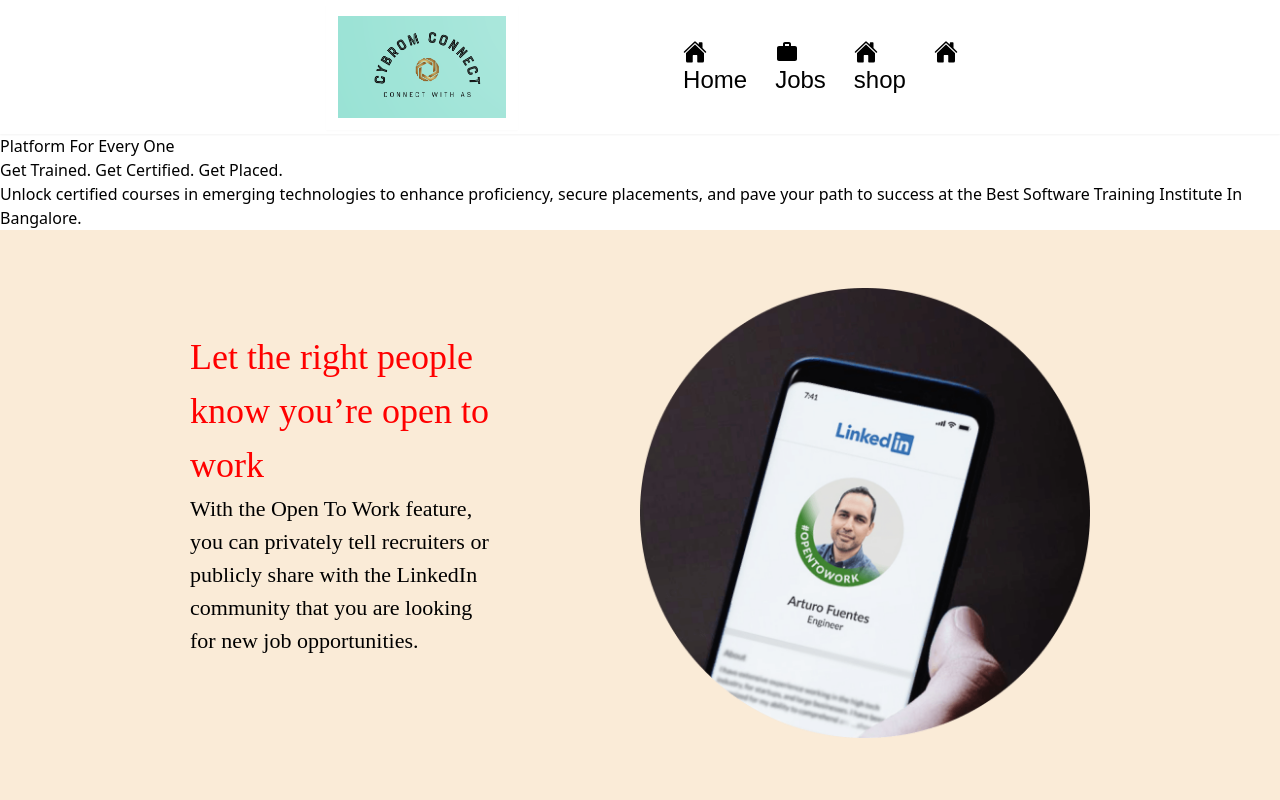
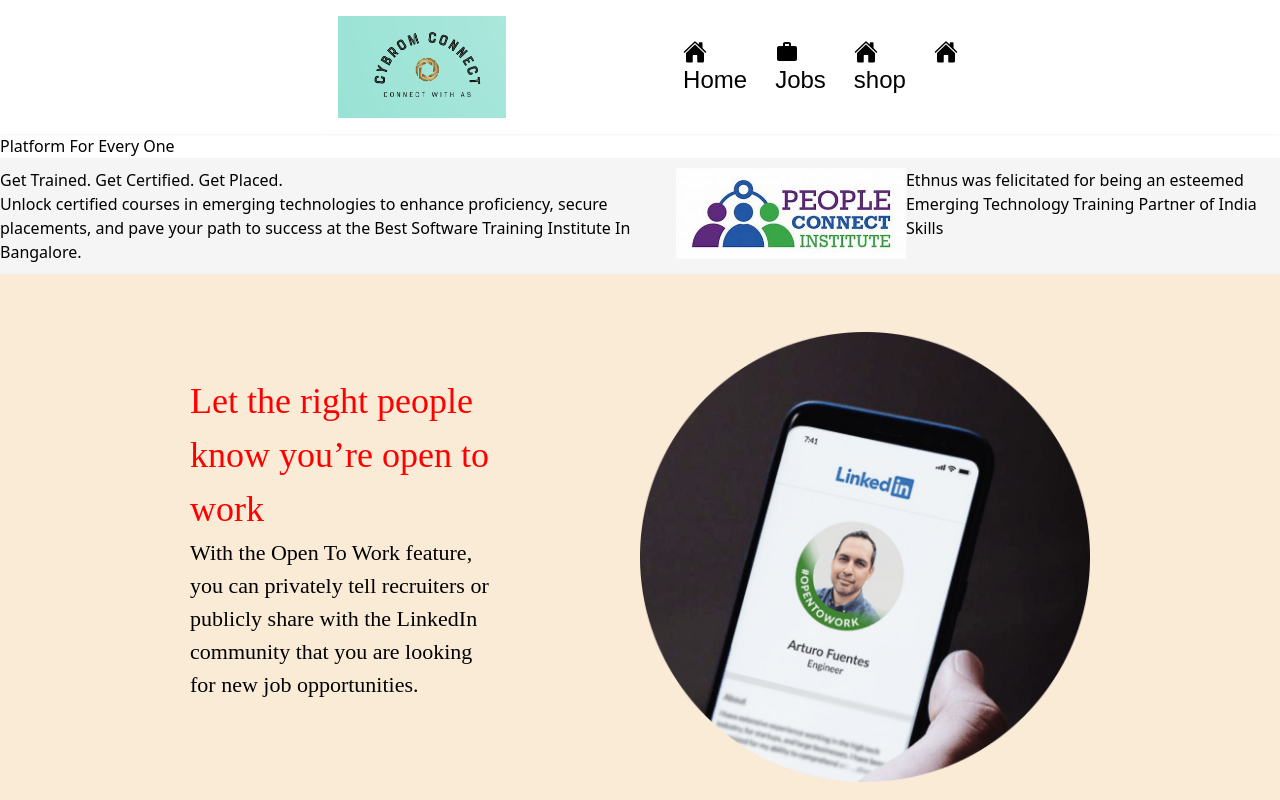
Before and after one commit to Santoshshriwas/Cybrom_Connect, a React (Vite) app in the folder frontend/: page /home in a window 1280 px wide. Shown: the top 800 px of the page. Built offline with nearby package versions, Linux system fonts and the light colour scheme; a web font is replaced by a local one.

Commit message:
landing page 1

```diff
--- a/frontend/src/App.css
+++ b/frontend/src/App.css
@@ -8,6 +8,13 @@
   font-style: normal;
 }
 /* Landing page Css */
+.head{
+  background-color: #f5f5f5;
+  padding: 10px 0px;
+  display: flex;
+  width: 100%;
+  justify-content: center;
+}
 
 .container{
   width: 100%;
--- a/frontend/src/component/Landing.jsx
+++ b/frontend/src/component/Landing.jsx
@@ -1,14 +1,18 @@
 import React from 'react'
 import img1 from "../assets/dbvmk0tsk0o0hd59fi64z3own.png";
+import img2 from "../assets/th.jpeg"
 const Landing = () => {
   return (
    <>
   <section>
     <div className='head'>
-      <div>
+      <div >
         <h1>Get Trained. Get Certified. Get Placed.</h1>
         <p>Unlock certified courses in emerging technologies to enhance proficiency, secure placements, and pave your path to success at the Best Software Training Institute In Bangalore.</p>
       </div>
+      <div>
+        <img src={img2} alt="img2" /></div>
+         <h1>Ethnus was felicitated for being an esteemed Emerging Technology Training Partner of India Skills</h1>
       <div>
 
       </div>
@@ -19,6 +23,7 @@ const Landing = () => {
       <div className="row">
       <h1 className='let1'>Let the right people know you’re open to work</h1>
       <h3 className='let2'>With the Open To Work feature, you can privately tell recruiters or publicly share with the LinkedIn community that you are looking for new job opportunities.</h3>
+
     </div>
     <div ><img className='img2' src={img1} alt="" /></div>
     </div>
```
Also changed, not shown: frontend/src/assets/th.jpeg (added).
